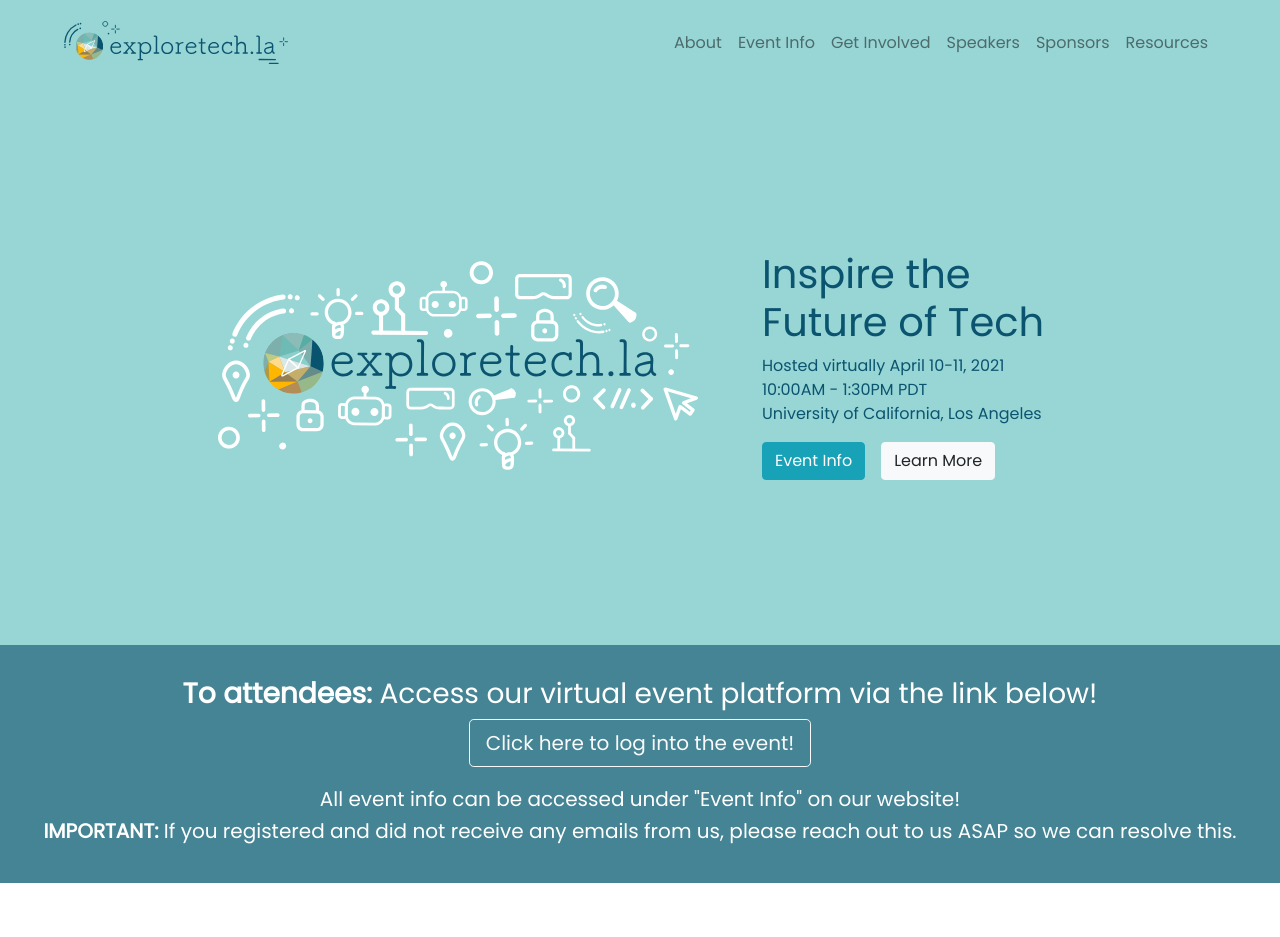
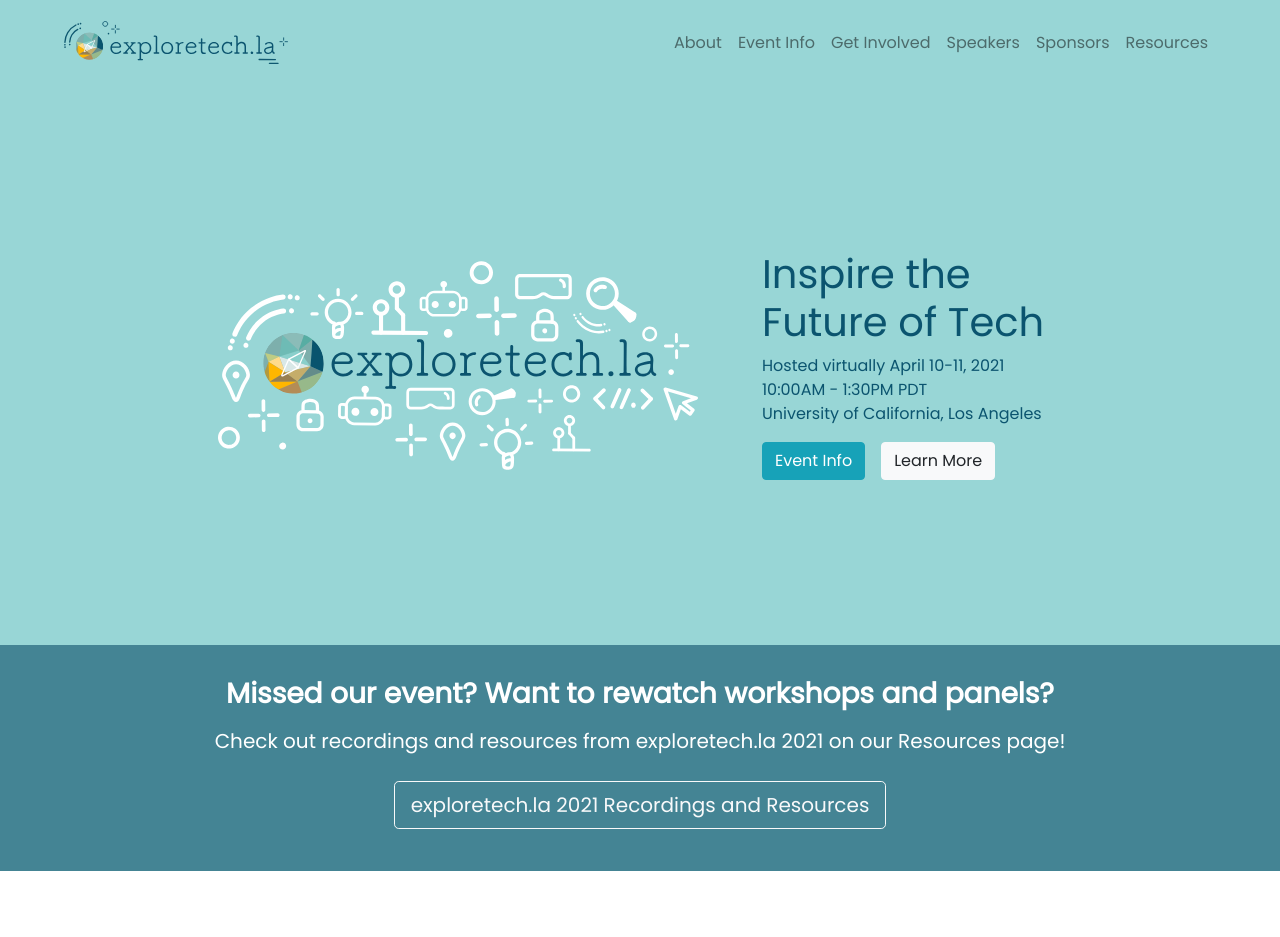
Before and after one commit to exploretech-la/website, a React (Create React App) app: page / in a window 1280 px wide. Shown: the top 937 px of the page. Built offline with nearby package versions, Linux system fonts and the light colour scheme.

Commit message:
Updated alert to reflect resources page

```diff
--- a/src/components/Registration/RegistrationAlert.jsx
+++ b/src/components/Registration/RegistrationAlert.jsx
@@ -26,26 +26,27 @@ export default class RegistrationAlert extends Component {
         return (
             <div className={classNames}>
               <h3>
-                <b>To attendees:</b> Access our virtual event platform via the link below!
+                <b>Missed our event? Want to rewatch workshops and panels?</b>
               </h3>
-              <div className="button">
-                <Button variant="outline-light" href={`https://tinyurl.com/exploretechla2021`} size="lg" onClick={this._trackEventPlatformClick}>
-                  Click here to log into the event!
-                </Button>
+              <div className="notes">
+                <h5>Check out recordings and resources from exploretech.la 2021 on our Resources page!</h5>
               </div>
-              <div className="notes">
-                <h5>All event info can be accessed under "Event Info" on our website!</h5>
-                <h5><b>IMPORTANT:</b> If you registered and did not receive any emails from us, please reach out to us ASAP so we can resolve this.</h5>
+              <div className="buttons">
+                <div className="button">
+                  <Button variant="outline-light" href={`https://www.exploretech.la/resources`} size="lg" onClick={this._trackResourcesClick}>
+                    exploretech.la 2021 Recordings and Resources
+                  </Button>
+                </div>
               </div>
             </div>
         );
     }
 
-    _trackEventPlatformClick() {
+    _trackResourcesClick() {
       GA.trackEvent({
           category: 'RegistrationAlert',
           action: 'Click',
-          label: 'Event Platform Link'
+          label: 'Resources'
       });
     }
 
--- a/src/components/Registration/RegistrationAlert.scss
+++ b/src/components/Registration/RegistrationAlert.scss
@@ -16,7 +16,7 @@
   }
 
   .buttons {
-    padding-top: 20px;
+    padding-top: 10px;
     display: flex;
     flex-direction: column;
     align-items: center;
@@ -28,7 +28,7 @@
   }
 
   .notes {
-    padding-top: 20px;
+    padding-top: 10px;
   }
 
 }
--- a/src/components/Resources/Workshops.scss
+++ b/src/components/Resources/Workshops.scss
@@ -1,3 +1,5 @@
+@import 'components/common/YoutubeEmbed.scss';
+
 .Workshops {
   .workshops-content {
     display: flex;
```
